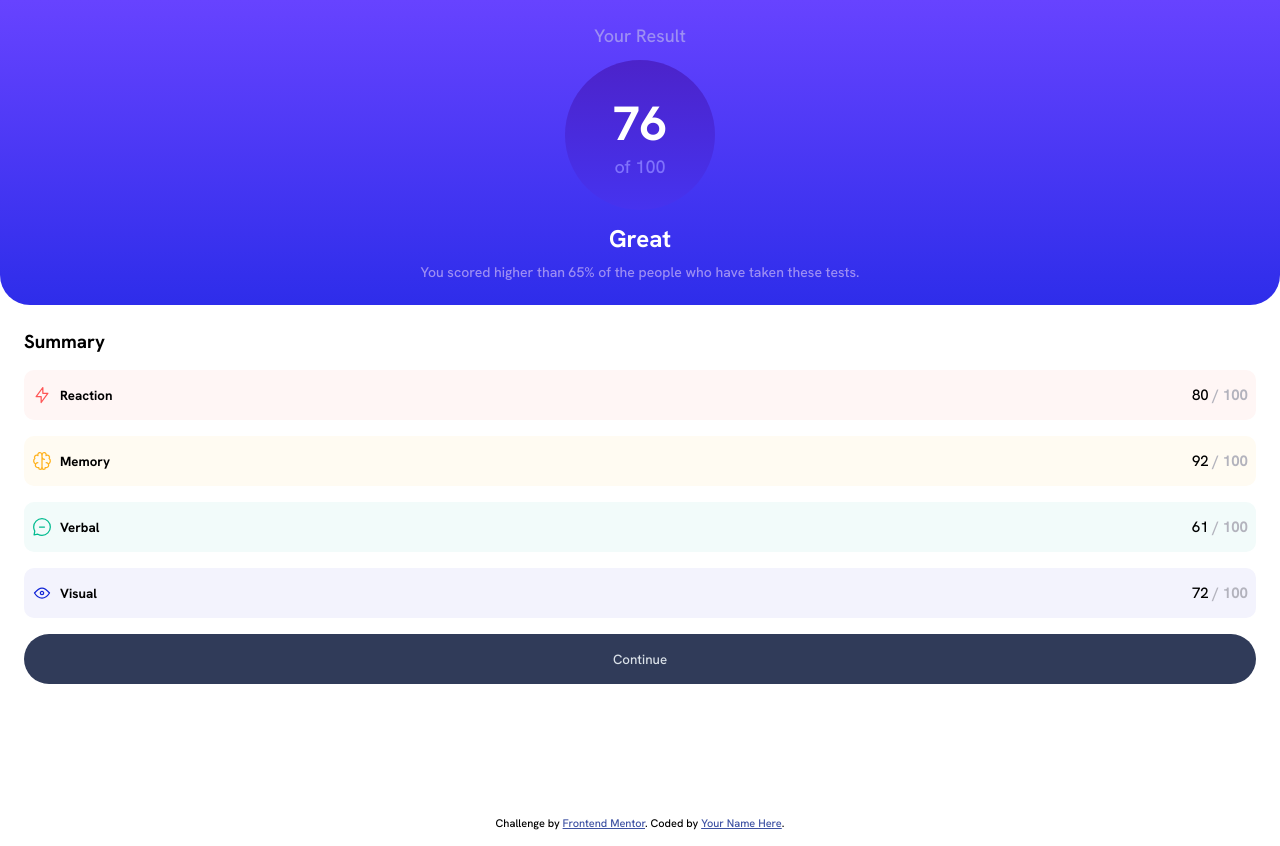
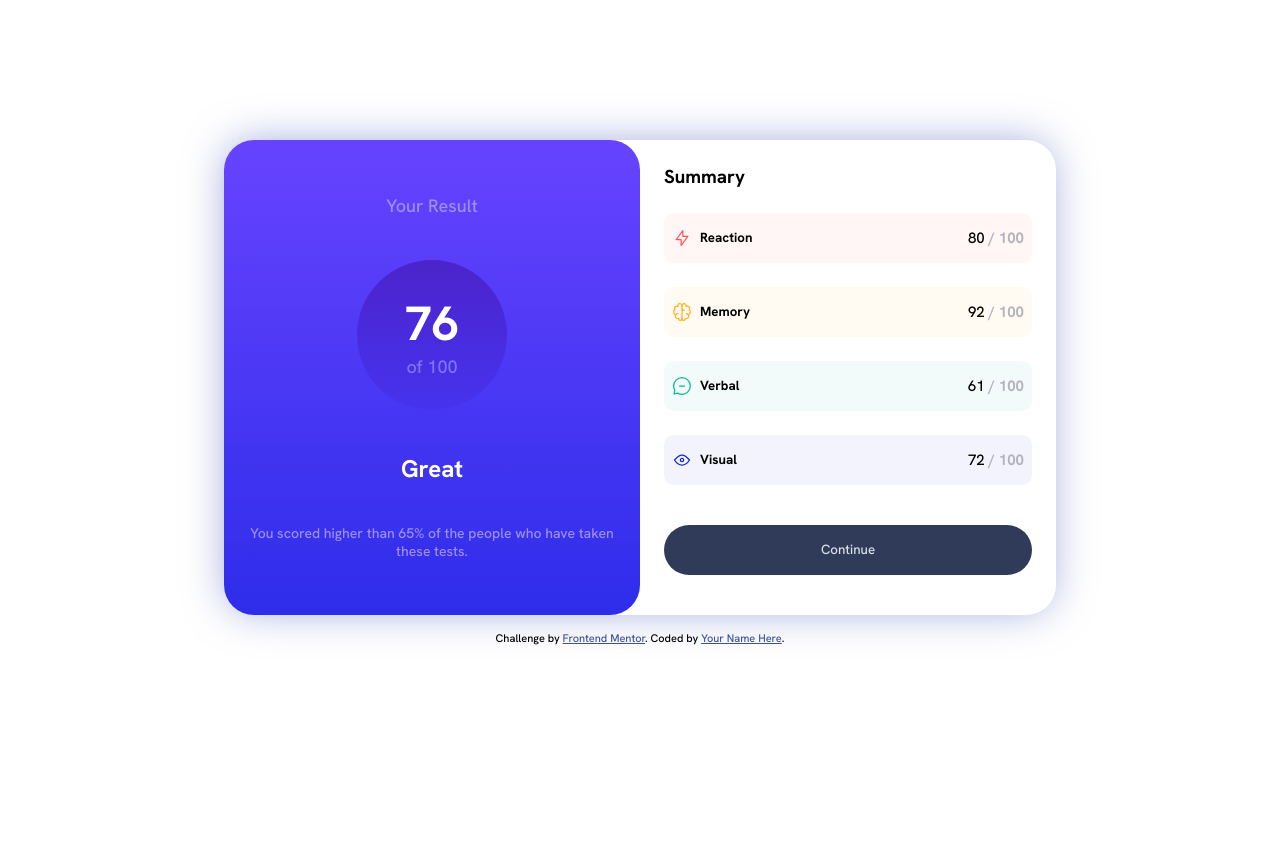
Before and after one commit to ygwilliams4/results-summary-component, a plain HTML site: page index.html in a window 1280 px wide. After the commit the page ends 800 px from the top, so only its background shows below. Drawn offline with Linux system fonts and the light colour scheme.

Commit message:
modified stylesheet

```diff
--- a/styles.css
+++ b/styles.css
@@ -114,6 +114,13 @@ button{
   outline: none;
   background-color: #303B59;
   color: #DAE1E8;
+  transition: all 0.7s ease;
+}
+
+button:hover{
+  cursor: pointer;
+  background: rgb(103,67,255);
+  background: linear-gradient(180deg, rgba(103,67,255,1) 0%, rgba(46,45,234,1) 100%);
 }
 
 .attribution {
@@ -126,7 +133,48 @@ button{
 }
 
 @media (min-width : 768px){
-  .main{
-    background-color: red;
+  .container{
+    padding: 0 5rem;
   }
 }
+
+@media (min-width : 1024px) {
+  body{
+    display: flex;
+    flex-direction: column;
+    justify-content: center;
+    align-items: center;
+    height: 100vh;
+  }
+  .container{
+    display: grid;
+    grid-template-columns: 1fr 1fr;
+    grid-template-rows: 1fr;
+    width : 65%;
+    min-height: 450px;
+    padding: 0;
+    border-radius: 30px;
+    -webkit-box-shadow: -1px -1px 40px -3px rgba(122,136,207,0.7);
+-moz-box-shadow: -1px -1px 40px -3px rgba(122,136,207,0.7);
+box-shadow: -1px -1px 40px -3px rgba(122,136,207,0.7);
+  }
+  .main{
+    border-radius: 30px;
+    justify-content: space-evenly;
+  }
+  button{
+    margin: 1rem 0;
+  }
+  .breakdown{
+    margin: 1.5rem 0;
+  }
+}
+
+@media (min-width : 1440px){
+  .container{
+    width: 50%;
+    -webkit-box-shadow: -1px -1px 40px -3px rgba(122,136,207,0.7);
+-moz-box-shadow: -1px -1px 40px -3px rgba(122,136,207,0.7);
+box-shadow: -1px -1px 40px -3px rgba(122,136,207,0.7);
+  }
+}
```
